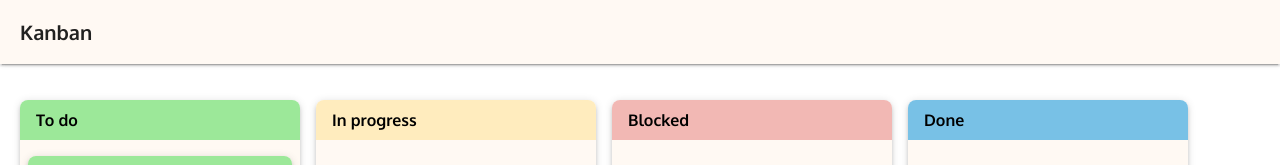
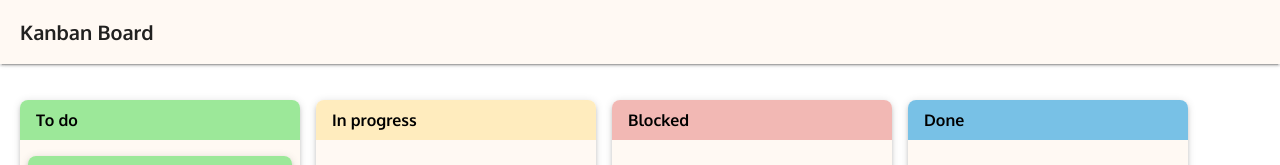
Before and after one commit to malthesers/vue-kanban, a Vue app: page / in a window 1280 px wide. Shown: the top 165 px of the page. Built offline with nearby package versions, Linux system fonts and the light colour scheme.

Commit message:
Updated header text

```diff
--- a/src/components/layout/AppHeader.vue
+++ b/src/components/layout/AppHeader.vue
@@ -1,6 +1,6 @@
 <template>
   <VAppBar :elevation="2">
-    <VAppBarTitle class="font-weight-bold">Kanban</VAppBarTitle>
+    <VAppBarTitle class="font-weight-bold">Kanban Board</VAppBarTitle>
   </VAppBar>
 </template>
 
```
